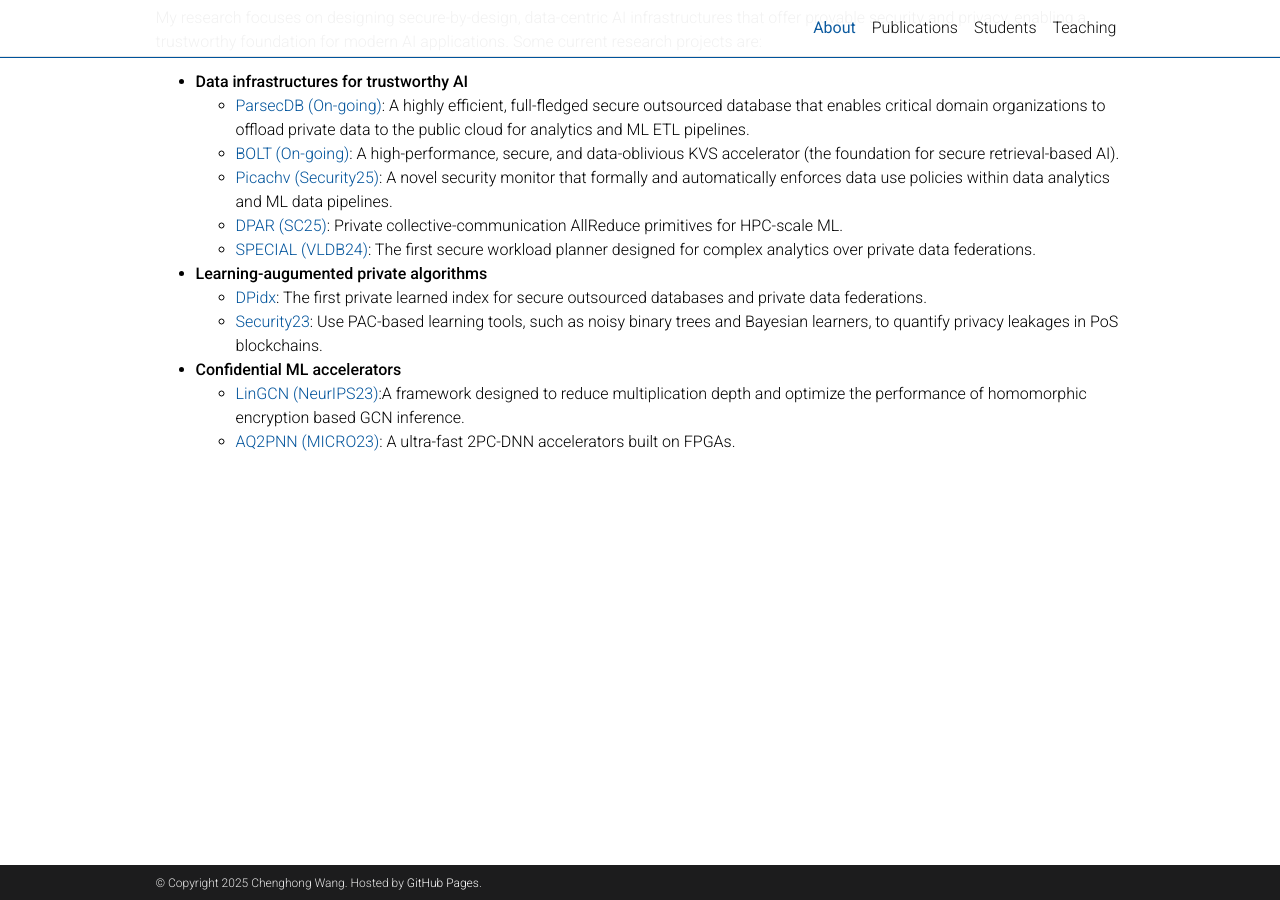
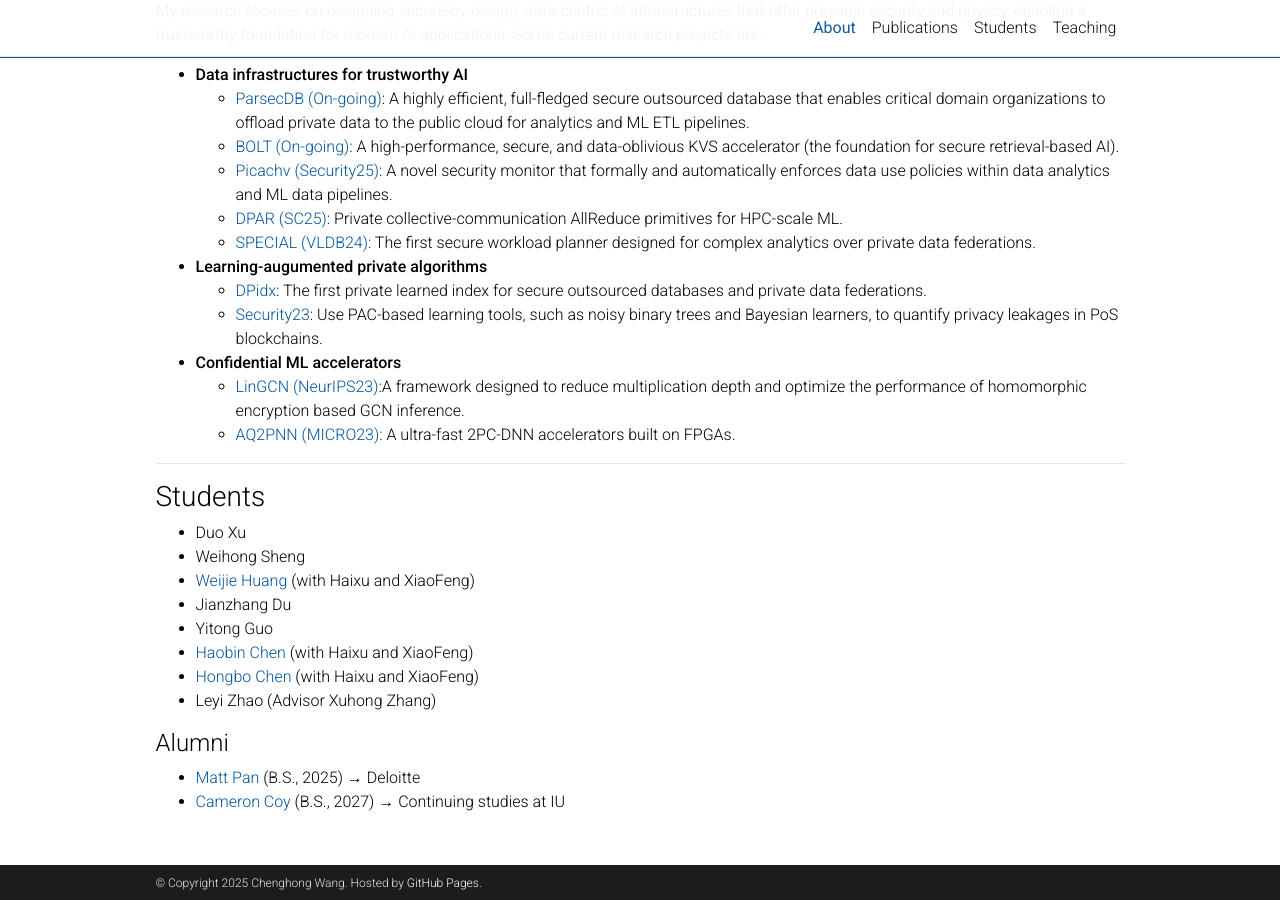
Before and after one commit to lovingmage/lovingmage.github.io, a Jekyll site: the page built from _pages/about.md, in a window 1280 px wide and 900 px high, scrolled down 581 px. Built offline with Jekyll 4.4.1, drawn with Linux system fonts in a browser that asks for light colours; full-size pictures stand in for the smaller copies a plugin makes; comment, search, counter and statistics services are not loaded; a style sheet for code colours, icons or effects is not loaded.

Commit message:
Update about.md

```diff
--- a/_pages/about.md
+++ b/_pages/about.md
@@ -36,8 +36,8 @@
 <span style="color:blue"> **I am looking for Ph.D. students; (ii) Postdocs. If any of my research topics capture your interest, feel free to drop me an email. More details can be found [here](https://www.lovingmage.com/students/)** </span>
 
 <br/>
-<br/>
 
+---
 ### Research
 My research focuses on designing secure-by-design, data-centric AI infrastructures that offer provable security and privacy, enabling a trustworthy foundation for modern AI applications. Some current research projects are:
 
@@ -55,3 +55,18 @@
 - **Confidential ML accelerators**
   - [LinGCN (NeurIPS23)](https://arxiv.org/abs/2309.14331):A framework designed to reduce multiplication depth and optimize the performance of homomorphic encryption based GCN inference.
   - [AQ2PNN (MICRO23)](https://dl.acm.org/doi/10.1145/3613424.3614297): A ultra-fast 2PC-DNN accelerators built on FPGAs.
+
+---
+### Students
+- Duo Xu
+- Weihong Sheng
+- [Weijie Huang](https://macromogic.xyz/) (with Haixu and XiaoFeng)
+- Jianzhang Du
+- Yitong Guo
+- [Haobin Chen](https://hiroki-chen.github.io/) (with Haixu and XiaoFeng)
+- [Hongbo Chen](https://hc50.pages.iu.edu/) (with Haixu and XiaoFeng)
+- Leyi Zhao (Advisor Xuhong Zhang)
+
+#### Alumni
+- [Matt Pan](https://www.linkedin.com/in/matt-pan/) (B.S., 2025) → Deloitte
+- [Cameron Coy](https://www.linkedin.com/in/cameron-coy/) (B.S., 2027) → Continuing studies at IU
```
